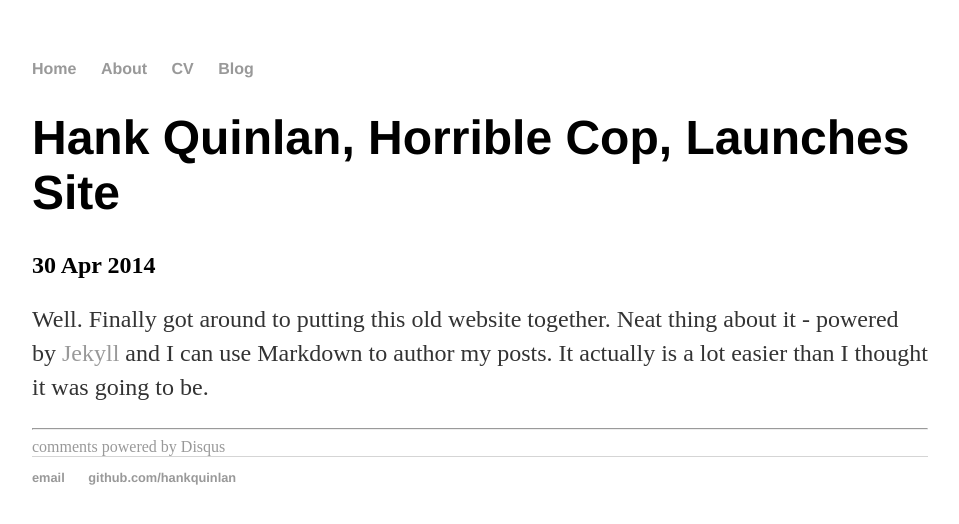
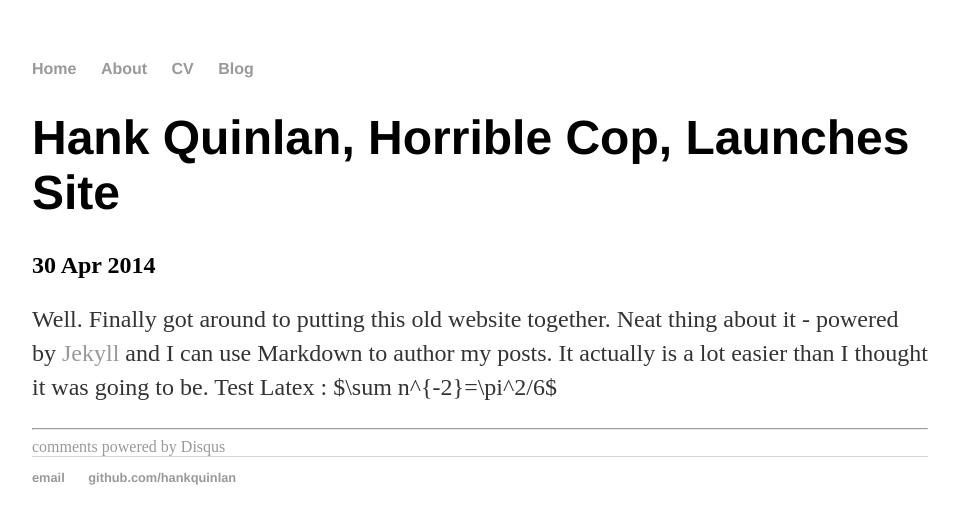
Before and after one commit to Spicilege/Spicilege.github.io, a Jekyll site: the page built from _posts/2014-04-30-hank-quinlan-site-launched.md, in a window 1280 px wide. Shown: the top 524 px of the page, without its empty margins (160-1119 px from the left). Built offline with Jekyll 4.4.1, drawn with Linux system fonts in a browser that asks for light colours; Markdown is read by kramdown in place of the engine named in the settings; comment, search, counter and statistics services are not loaded; some of the changed lines change nothing that is shown.

Commit message:
test math

```diff
--- a/_layouts/default.html
+++ b/_layouts/default.html
@@ -4,6 +4,13 @@
 			<title>{{ page.title }}</title>
 			<!-- link to main stylesheet -->
 			<link rel="stylesheet" type="text/css" href="/css/main.css">
+			<script type="text/x-mathjax-config">
+			MathJax.Hub.Config({
+			  tex2jax: {inlineMath: [['$','$'], ['\\(','\\)']]}
+			});
+			</script>
+			<script type="text/javascript" async src="path-to-mathjax/MathJax.js? config=TeX-AMS_CHTML"></script>
+
 		</head>
 		<body>
 			<nav>
--- a/_posts/2014-04-30-hank-quinlan-site-launched.md
+++ b/_posts/2014-04-30-hank-quinlan-site-launched.md
@@ -5,3 +5,4 @@
 ---
 
 Well. Finally got around to putting this old website together. Neat thing about it - powered by [Jekyll](http://jekyllrb.com) and I can use Markdown to author my posts. It actually is a lot easier than I thought it was going to be.
+Test Latex : $\sum n^{-2}=\pi^2/6$
```
